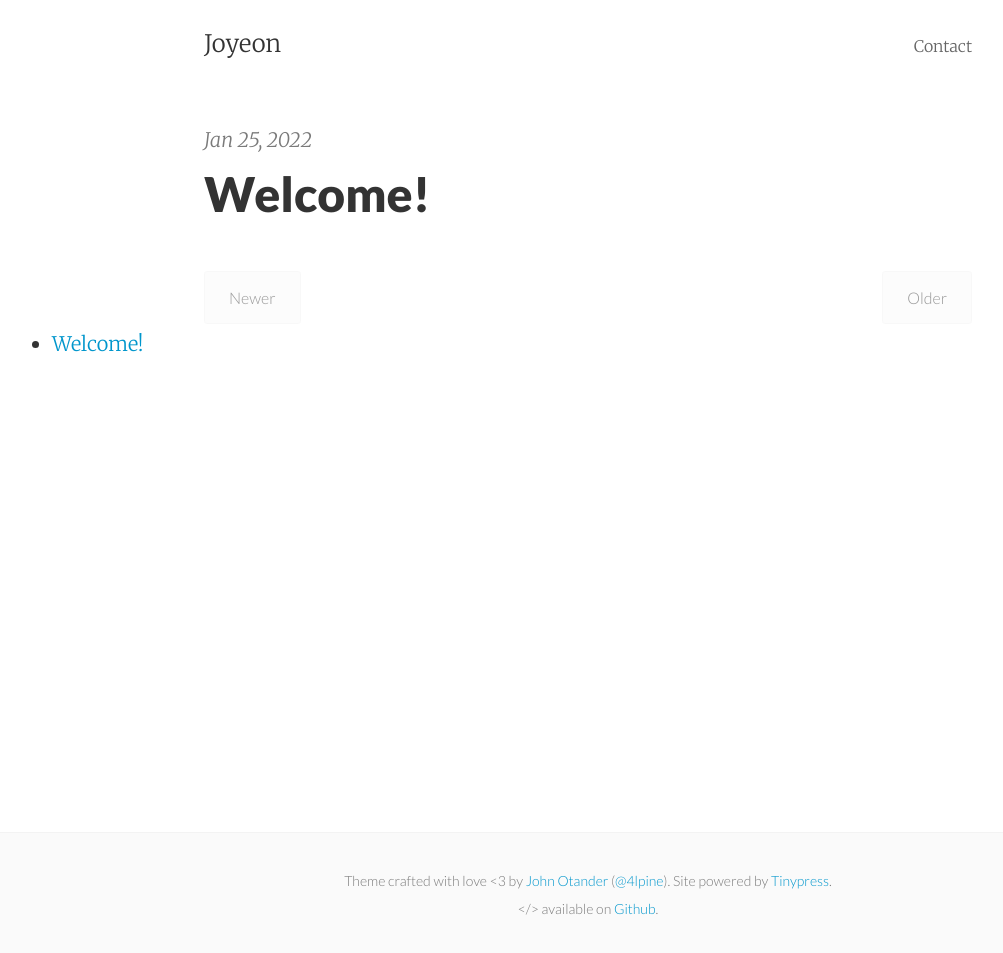
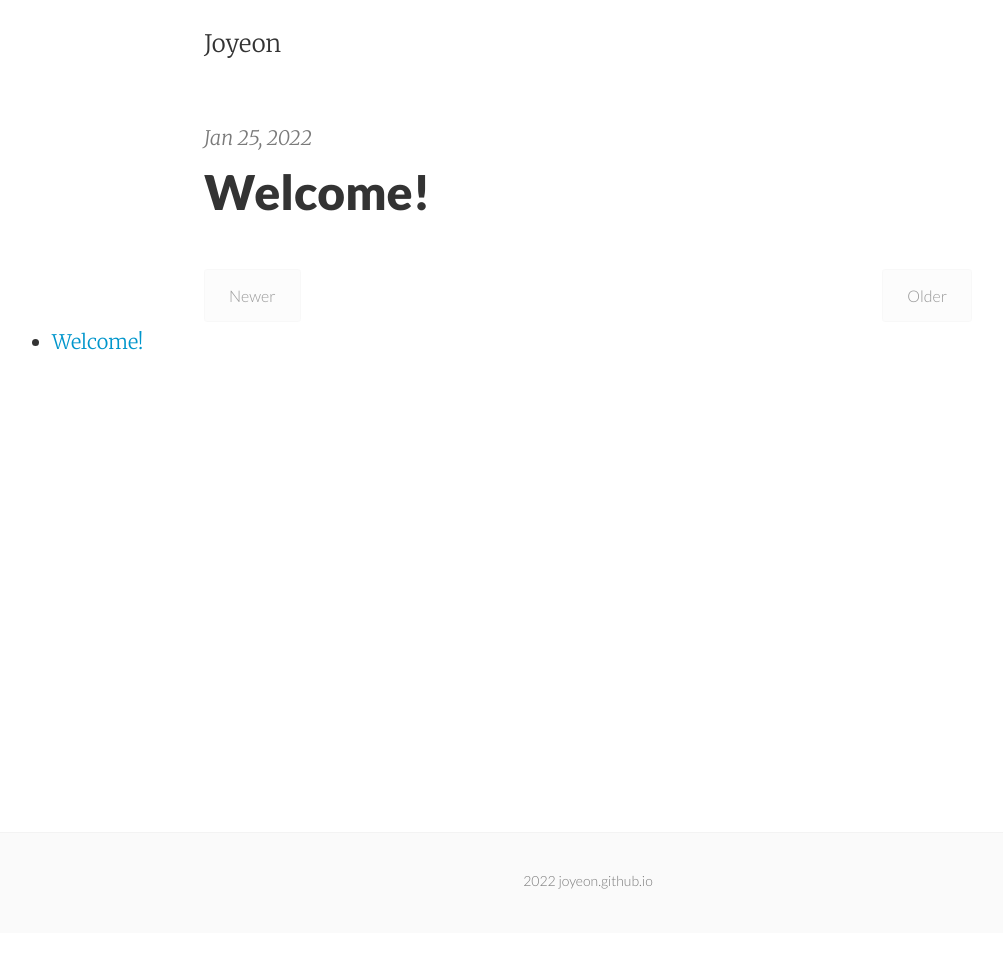
Before and after one commit to joyeon/joyeon.github.io, a Jekyll site: the page built from index.html, in a window 1280 px wide. Shown: the whole page, without its empty margins (52-1055 px from the left). Built offline with Jekyll 4.4.1, drawn with Linux system fonts in a browser that asks for light colours; the list of posts is cut into pages by our own code.

Commit message:
small fix on layout

```diff
--- a/_includes/footer.html
+++ b/_includes/footer.html
@@ -2,8 +2,7 @@
   <div class="p2 wrap">
     <div class="measure mt1 center">
       <small>
-        Theme crafted with love &lt;3 by <a href="http://johnotander.com">John Otander</a> (<a href="https://twitter.com/4lpine">@4lpine</a>). Site powered by <a href="https://tinypress.co/">Tinypress</a>.<br>
-        &lt;/&gt; available on <a href="https://github.com/johnotander/pixyll.git">Github</a>.
+        2022 joyeon.github.io
       </small>
     </div>
   </div>
--- a/_layouts/default.html
+++ b/_layouts/default.html
@@ -26,9 +26,6 @@
       <div class="mt2 wrap">
         <div class="measure">
           <a href="{{ site.url }}" class="left">{{ site.title }}</a>
-          <nav class="site-nav right">
-            {% include navigation.html %}
-          </nav>
           <div class="clearfix"></div>
         </div>
       </div>
```
